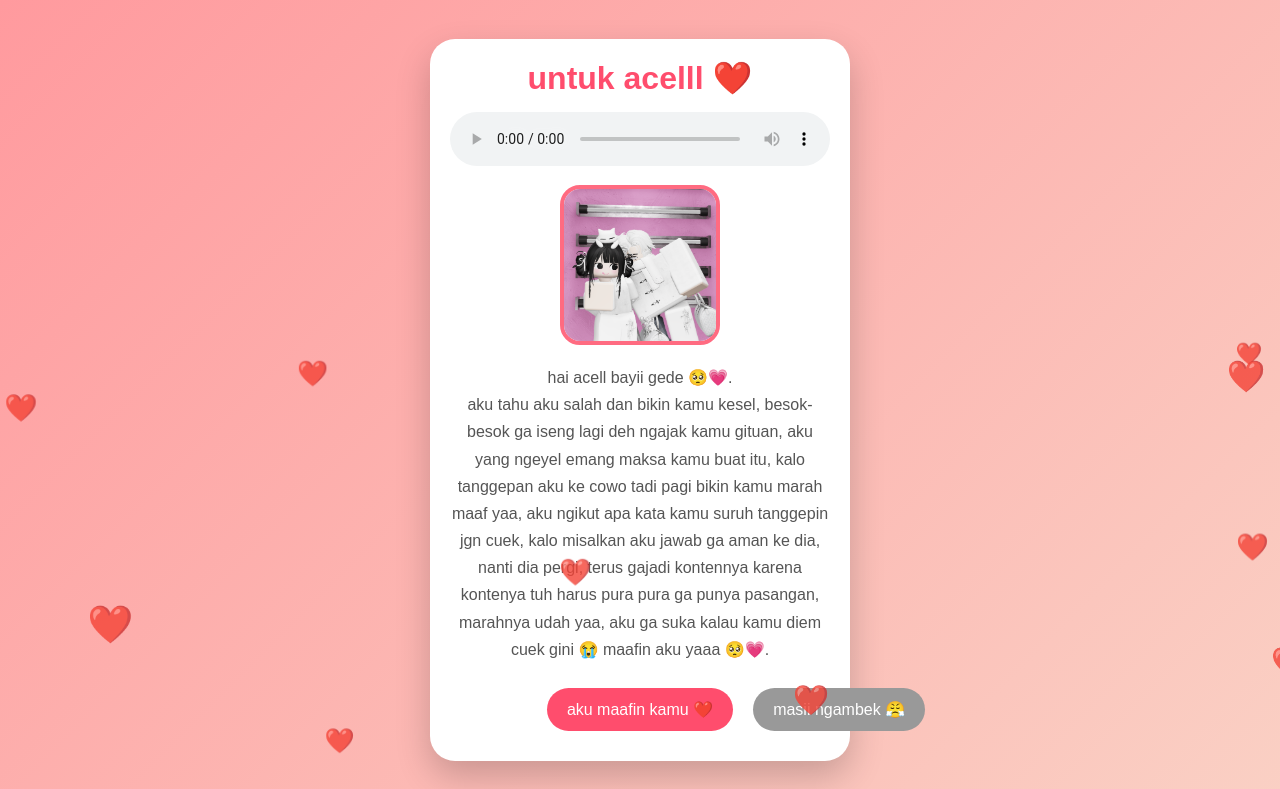
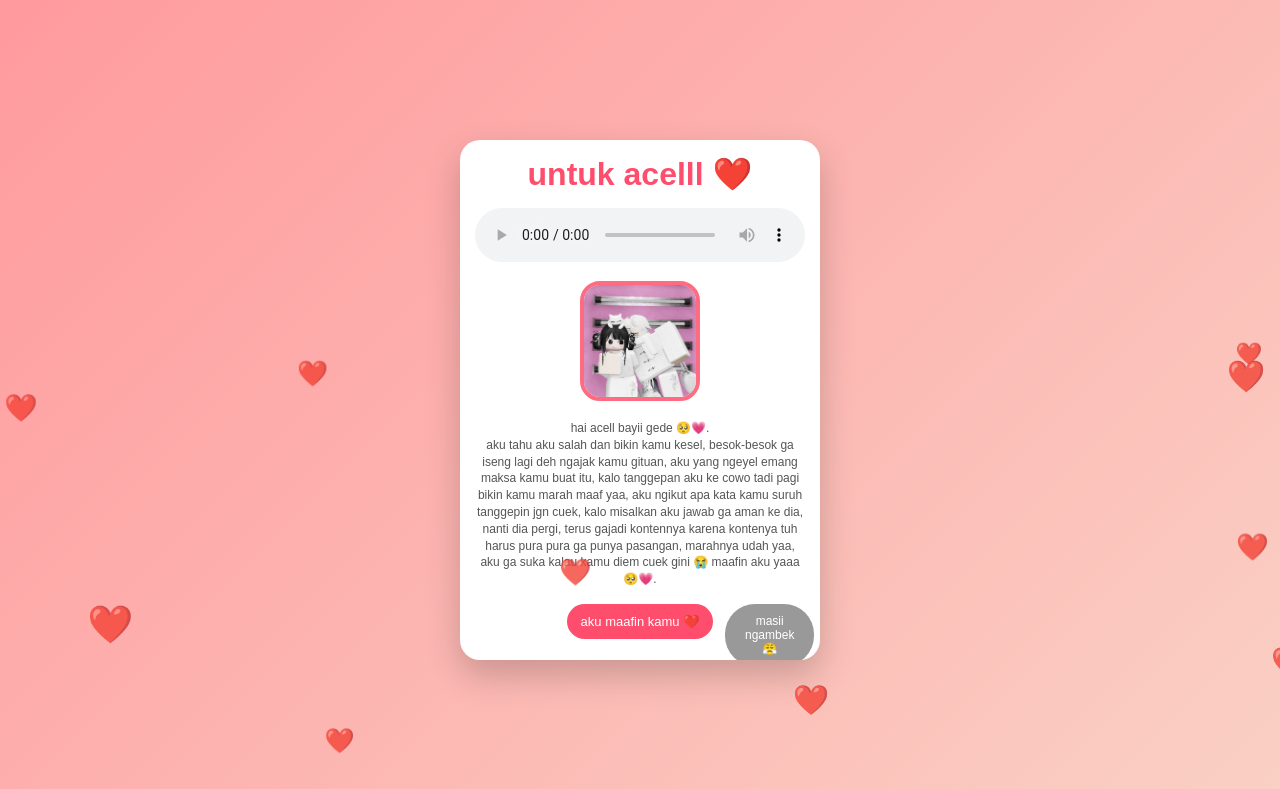
Before and after one commit to altaregina/pixel, a plain HTML site: page index.html in a window 1280 px wide. Shown: the top 789 px of the page. Drawn offline with Linux system fonts and the light colour scheme.

Commit message:
Update index.html

```diff
--- a/index.html
+++ b/index.html
@@ -14,28 +14,30 @@
 }
 
 body{
-    min-height:100vh;
+    height:100vh;
     background:linear-gradient(135deg,#ff9a9e,#fad0c4);
     display:flex;
     justify-content:center;
     align-items:center;
-    padding:15px;
-    overflow-y:auto;
+    padding:10px;
+    overflow:hidden;
 }
 
 .container{
     background:white;
-    max-width:420px;
+    max-width:360px;
     width:100%;
-    border-radius:25px;
-    padding:20px;
+    border-radius:20px;
+    padding:15px;
     text-align:center;
     box-shadow:0 15px 35px rgba(0,0,0,.2);
+    position:relative;
+    overflow:hidden;
 }
 
 img{
-    width:160px;
-    height:160px;
+    width:120px;
+    height:120px;
     object-fit:cover;
     border-radius:20px;
     margin-bottom:15px;
@@ -54,18 +56,19 @@ h1{
 
 p{
     color:#555;
-    line-height:1.7;
-    margin-bottom:15px;
+    line-height:1.4;
+    margin-bottom:10px;
+    font-size:12px;
 }
 
 .btn{
     border:none;
-    padding:12px 20px;
+    padding:10px 14px;
     border-radius:30px;
     color:white;
     cursor:pointer;
-    margin:10px;
-    font-size:16px;
+    margin:6px;
+    font-size:13px;
 }
 
 .yes{
@@ -75,6 +78,7 @@ p{
 .no{
     background:#999;
     position:absolute;
+    font-size:12px;
 }
 
 #result{
```
